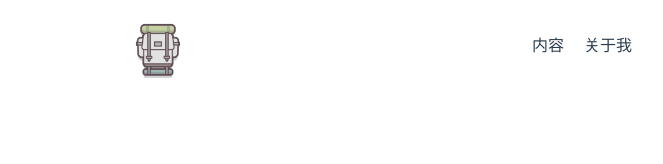
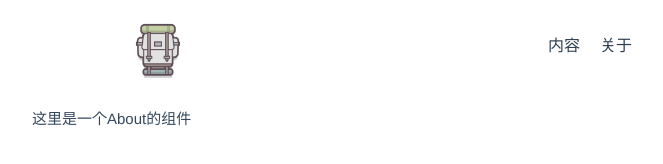
Before and after one commit to zhangluJs/zhangluJs.github.io, a React app: page /about in a window 1280 px wide. Shown: the whole page, without its empty margins (258-921 px from the left). Built offline with nearby package versions, Linux system fonts and the light colour scheme.

Commit message:
今天学习了react的路由v4版本

```diff
--- a/package.json
+++ b/package.json
@@ -11,6 +11,7 @@
   "dependencies": {
     "@babel/core": "^7.0.0",
     "@babel/preset-env": "^7.0.0",
+    "react-router-dom": "^4.3.1",
     "webpack": "^4.17.2",
     "webpack-cli": "^3.1.0"
   },
@@ -24,7 +25,7 @@
     "babel-preset-stage-0": "^6.24.1",
     "babel-runtime": "^6.26.0",
     "clean-webpack-plugin": "^0.1.19",
-    "copy-webpack-plugin": "^4.5.2",
+    "copy-webpack-plugin": "^4.0.1",
     "css-loader": "^1.0.0",
     "extract-text-webpack-plugin": "^3.0.2",
     "html-webpack-plugin": "^3.2.0",
--- /dev/null
+++ b/src/page/about/index.js
@@ -0,0 +1,12 @@
+import React from 'react';
+
+
+class About extends React.Component {
+    render () {
+        return (
+            <div>这里是一个About的组件</div>
+        )
+    }
+}
+
+export default About;
--- /dev/null
+++ b/src/page/content/index.js
@@ -0,0 +1,15 @@
+import React from 'react';
+
+
+class Content extends React.Component {
+    componentDidMount() {
+        console.log('这里是content')
+    }
+    render () {
+        return (
+            <div>这里是一个content的组件</div>
+        )
+    }
+}
+
+export default Content;
--- a/src/page/header/index.js
+++ b/src/page/header/index.js
@@ -1,33 +1,28 @@
 import React from 'react';
+import {BrowserRouter, Route, Link} from 'react-router-dom';
+import Content from '../content/index.js';
+import About from '../about/index.js';
 import './index.scss';
-
-class List extends React.Component {
-    constructor(props) {
-        super(props);
-    }
-    render () {
-        return (
-            <ul className="nav-list">
-                <li className="list-item" onClick={this.addClassName}>
-                    <a href="#">内容</a>
-                </li>
-                <li className="list-item">
-                    <a href="#">关于我</a>
-                </li>
-            </ul>
-        );
-    }
-}
 
 class Header extends React.Component {
     render () {
         return (
-            <header className="header">
-                <a link="#" className="logo">
-                    <img src="../../../static/favicon.png"/>
-                </a>
-                <List />
-            </header>
+            <BrowserRouter>
+                <div>
+                    <header className="header">
+                        <a link="#" className="logo">
+                            <img src="../../static/favicon.png"/>
+                        </a>
+                        <ul className="nav-list">
+                            <li className="list-item"><Link to="/content">内容</Link></li>
+                            <li className="list-item"><Link to="/about">关于</Link></li>
+                        </ul>
+                    </header>
+                    <Route exact path="/" component={Content}/>
+                    <Route path="/content" component={Content}/>
+                    <Route path="/about" component={About}/>
+                </div>
+            </BrowserRouter>
         )
     }
 }
--- a/src/page/header/index.scss
+++ b/src/page/header/index.scss
@@ -9,6 +9,7 @@
     }
     .nav-list {
         float: right;
+        overflow: hidden;
         .list-item {
             float: left;
             margin-left: 20px;
--- a/webpack.config.js
+++ b/webpack.config.js
@@ -1,6 +1,7 @@
 const path = require('path');
 const htmlWebpackPlugin = require('html-webpack-plugin');
 const MiniCssExtractPlugin = require("mini-css-extract-plugin");
+// const copyWebpackPlugin = require('copy-webpack-plugin');
 const webpack = require('webpack');
 
 module.exports = {
@@ -17,10 +18,12 @@ module.exports = {
         compress: false,
         hot: true
     },
+    devtools: 'source-map',
     module: {
         rules: [
             {
                 test: /\.(js|jsx)$/,
+                exclude: /node_modules/,
                 loader: 'babel-loader'
             },
             {
@@ -52,6 +55,12 @@ module.exports = {
             filename: 'css/[name].[hash].css',
             chunkFilename: 'css/[id].[hash].css',
         }),
-        new webpack.HotModuleReplacementPlugin()
+        new webpack.HotModuleReplacementPlugin(),
+        // new copyWebpackPlugin([
+        //     {
+        //         from: path.resolve(__dirname, 'src/static'),
+        //         to: path.resolve(__dirname, 'dist/static')
+        //     }
+        // ])
     ]
 }
```
Also changed, not shown: README.md, 1 other file.
